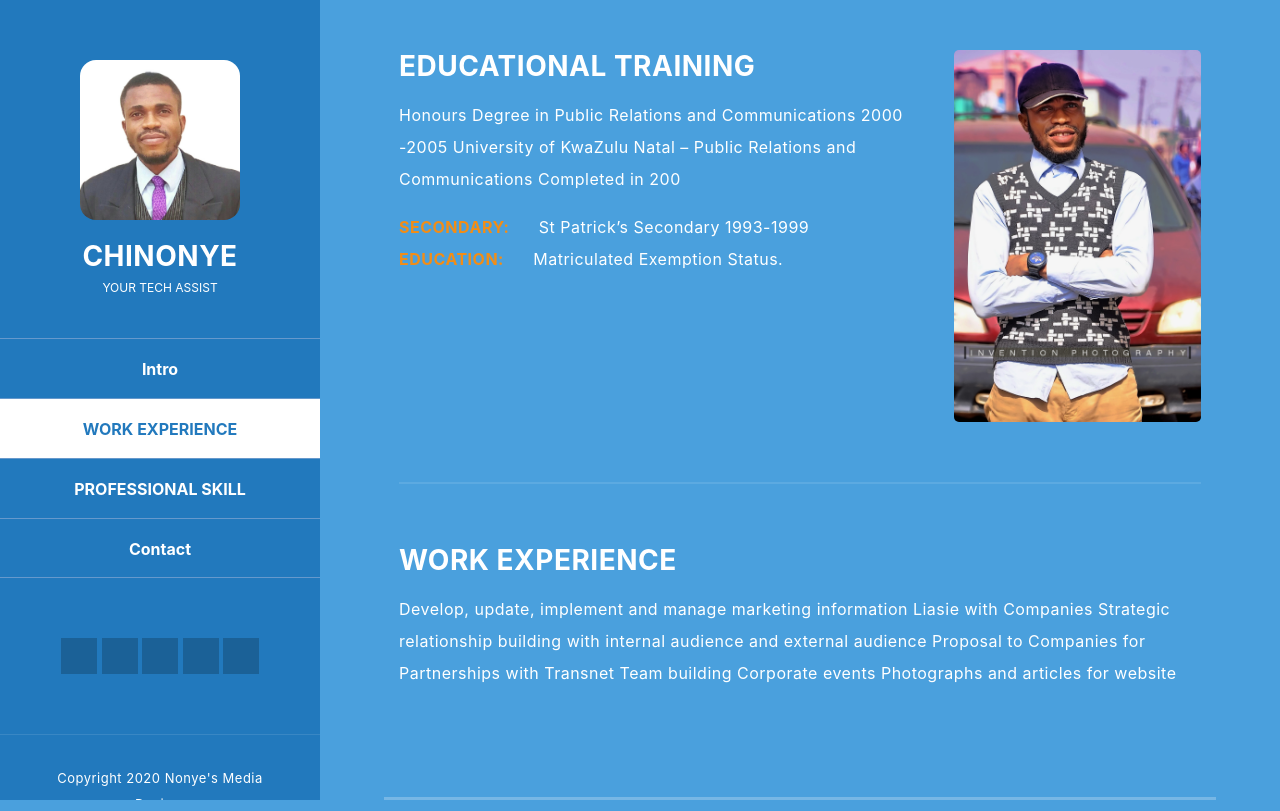
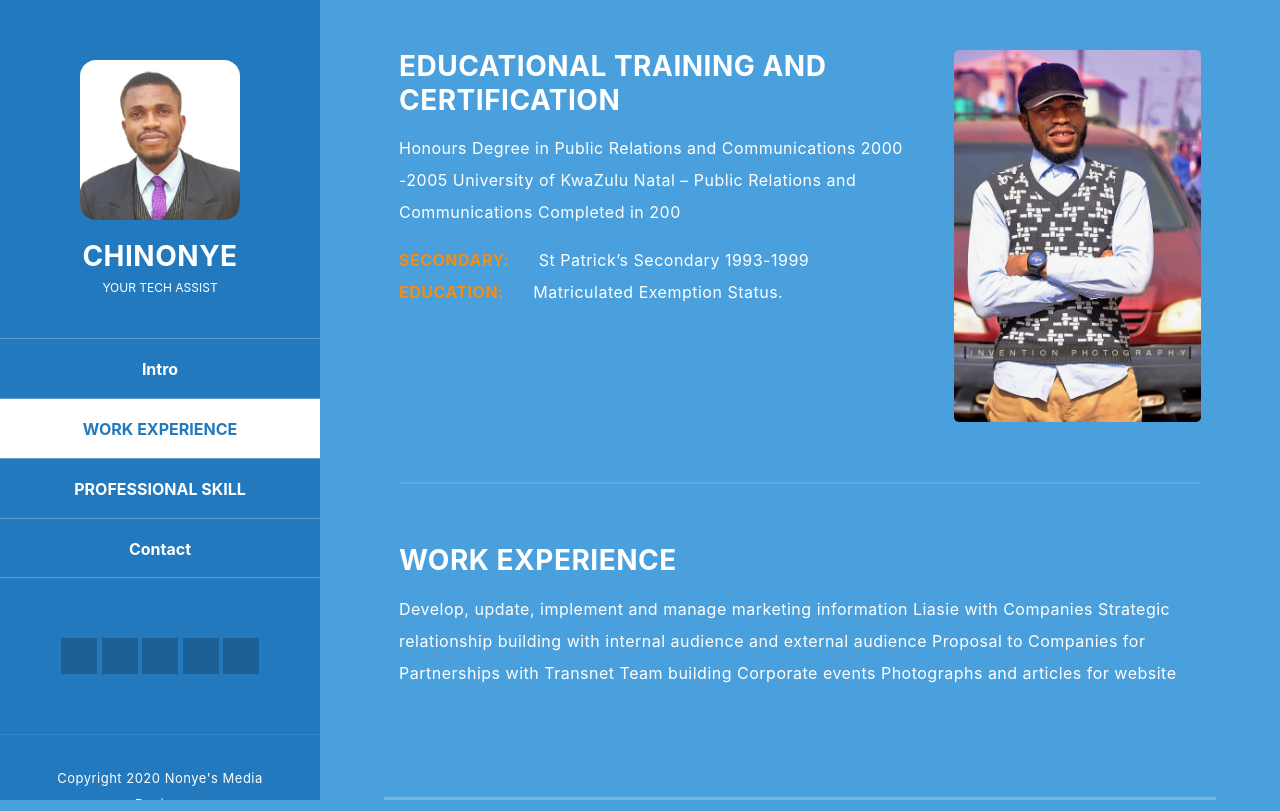
Before and after one commit to vinInvention/Resum-, a PHP site: page / in a window 1280 px wide. Shown: the top 811 px of the page. Run offline with PHP 8.4, Linux system fonts and the light colour scheme.

Commit message:
added CERTIFICATION to Educational training

```diff
--- a/index.php
+++ b/index.php
@@ -75,7 +75,7 @@ https://www.tooplate.com/view/2116-blugoon
             <div class="row">
               <div class="col-md-8" style="margin-top: 50px">
                 <div class="left-text">
-                  <h4>EDUCATIONAL TRAINING</h4>
+                  <h4>EDUCATIONAL TRAINING AND CERTIFICATION</h4>
                   <p>
                     Honours Degree in Public Relations and Communications 2000 -2005
                     University of KwaZulu Natal – Public Relations and Communications
```
